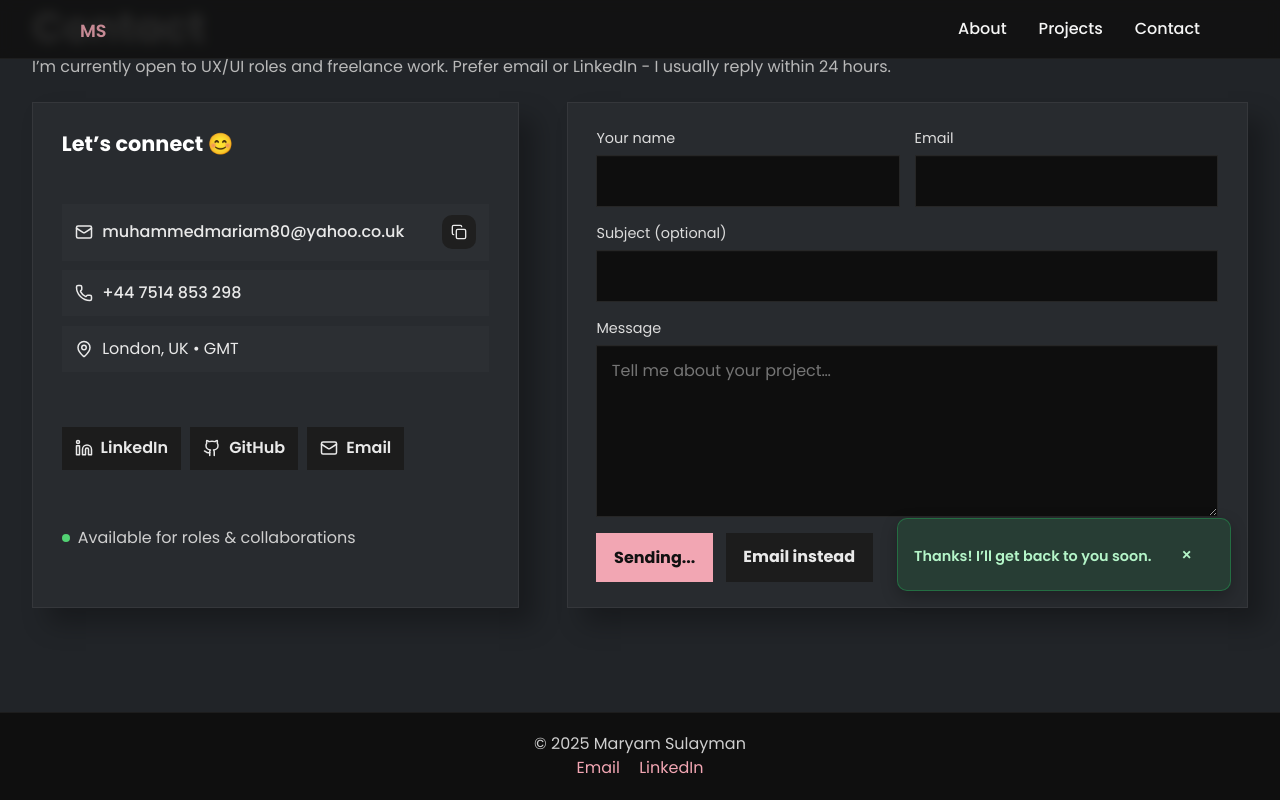
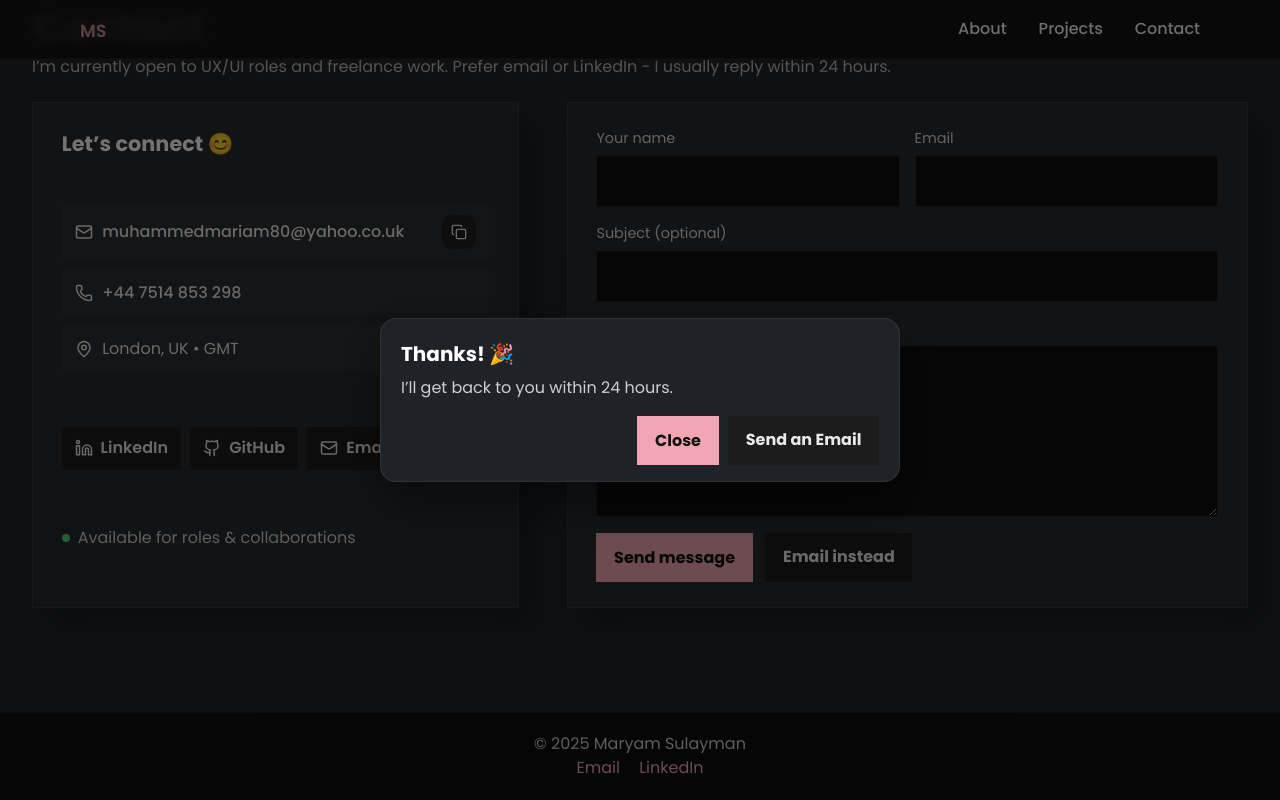
Before and after one commit to maryam-sulayman/portfolio, a React (Vite) app: page / in a window 1280 px wide. Both pictures are taken after typing "Sample", "name@example.com", "Sample", "Sample" into the empty fields and a click on the button "Send message". Shown: the part 2033-2833 px from the top of the page. Built offline with nearby package versions, Linux system fonts and the light colour scheme.

Commit message:
replaced toast message with modal and trying to fix netlify notifications

```diff
--- a/index.html
+++ b/index.html
@@ -24,12 +24,14 @@
   <body>
     <div id="root"></div>
     <script type="module" src="/src/main.jsx"></script>
-    <form name="contact" netlify netlify-honeypot="bot-field" hidden>
-  <input type="text" name="name" />
-  <input type="email" name="email" />
+<form name="contact" netlify netlify-honeypot="bot-field" hidden>
+  <input name="name" />
+  <input name="email" type="email" />
+  <input name="subject" />
   <textarea name="message"></textarea>
 </form>
 
 
+
   </body>
 </html>
--- a/src/components/Contact.jsx
+++ b/src/components/Contact.jsx
@@ -1,13 +1,15 @@
-import React, { useState } from "react";
+import React, { useState, useEffect, useRef } from "react";
 import { motion } from "framer-motion";
 import { Mail, Linkedin, Github, Phone, Copy, Check, MapPin } from "lucide-react";
 import "../styles/Contact.css";
 
 export default function Contact() {
   const [copied, setCopied] = useState(false);
+  const [isModalOpen, setIsModalOpen] = useState(false);
   const [sending, setSending] = useState(false);
+  const modalTimer = useRef(null);
+
   const email = "muhammedmariam80@yahoo.co.uk";
-  const [notice, setNotice] = useState(null);
 
   const copyEmail = async () => {
     try {
@@ -17,12 +19,20 @@ export default function Contact() {
     } catch {}
   };
 
-  // Netlify AJAX submit
+  const closeModal = () => {
+    setIsModalOpen(false);
+    if (modalTimer.current) {
+      clearTimeout(modalTimer.current);
+      modalTimer.current = null;
+    }
+  };
+
   const handleSubmit = async (e) => {
     e.preventDefault();
     setSending(true);
-    const form = e.target;
+    const form = e.currentTarget;
     const data = new FormData(form);
+    if (!data.get("form-name")) data.set("form-name", "contact");
 
     try {
       await fetch("/", {
@@ -30,16 +40,28 @@ export default function Contact() {
         headers: { "Content-Type": "application/x-www-form-urlencoded" },
         body: new URLSearchParams(data).toString(),
       });
+
+      setSending(false);
       form.reset();
-  setNotice({ type: "success", text: "Thanks! I’ll get back to you soon." });
-  // auto-hide after 8s (optional)
-  setTimeout(() => setNotice(null), 8000);
+      setIsModalOpen(true);
+
+      // auto-close after 6s (remove if you want manual close only)
+      modalTimer.current = setTimeout(closeModal, 6000);
     } catch (err) {
       console.error(err);
-  setNotice({ type: "error", text: "Sorry, something went wrong. Please email me instead." });
+      setSending(false);
+      alert("Sorry, something went wrong. Please email me instead.");
     }
+  };
 
+  // lock/unlock background scroll when modal opens
+  useEffect(() => {
+    document.body.classList.toggle("modal-open", isModalOpen);
+    return () => {
+      document.body.classList.remove("modal-open");
+      if (modalTimer.current) clearTimeout(modalTimer.current);
     };
+  }, [isModalOpen]);
 
   return (
     <section id="contact" className="contact-section">
@@ -120,7 +142,7 @@ export default function Contact() {
           viewport={{ once: true, amount: 0.4 }}
           transition={{ duration: 0.5, delay: 0.1 }}
         >
-          {/* Netlify needs these at the top */}
+          {/* Netlify registration fields */}
           <input type="hidden" name="form-name" value="contact" />
           <p style={{ display: "none" }}>
             <label>Don’t fill this out: <input name="bot-field" /></label>
@@ -151,30 +173,29 @@ export default function Contact() {
             <button type="submit" className="btn-primary" disabled={sending}>
               {sending ? "Sending..." : "Send message"}
             </button>
-            <a className="btn-ghost" href={`mailto:${email}?subject=Hello%20Maryam`}>
-              Email instead
-            </a>
+            <a className="btn-ghost" href={`mailto:${email}?subject=Hello%20Maryam`}>Email instead</a>
           </div>
 
-          {/* polite success note */}
-          <div aria-live="polite">
-            <div aria-live="polite">
-  {notice && (
-    <div className={`toast ${notice.type}`}>
-      {notice.text}
-      <button
-        type="button"
-        className="toast-close"
-        aria-label="Dismiss"
-        onClick={() => setNotice(null)}
+          {/* Success Modal */}
+          {isModalOpen && (
+            <div
+              className="modal-overlay"
+              role="dialog"
+              aria-modal="true"
+              aria-labelledby="contact-success-title"
+              onClick={closeModal}
+              tabIndex={-1}
             >
-        ×
-      </button>
+              <div className="modal-card" onClick={(e) => e.stopPropagation()}>
+                <h3 id="contact-success-title">Thanks! 🎉</h3>
+                <p>I’ll get back to you within 24 hours.</p>
+                <div className="modal-actions">
+                  <button className="btn-primary" type="button" onClick={closeModal}>Close</button>
+                  <a className="btn-ghost" href={`mailto:${email}?subject=Follow-up`}>Send an Email</a>
+                </div>
+              </div>
             </div>
           )}
-</div>
-
-          </div>
         </motion.form>
       </div>
     </section>
--- a/src/styles/Contact.css
+++ b/src/styles/Contact.css
@@ -6,7 +6,7 @@
   --elev: 16px 16px 24px rgba(0,0,0,.28);
 }
 
-/* ===== Section shell ===== */
+
 .contact-section{
   max-width: 1300px;
   margin: 0 auto;
@@ -16,7 +16,7 @@
 .contact-header h1{ font-size: 2.6rem; color:#fff; margin-bottom:.25rem; }
 .contact-header .muted{ color: var(--muted); }
 
-/* ===== Grid ===== */
+
 .contact-grid{
   display: grid;
   grid-template-columns: 1fr 1.4fr;
@@ -27,7 +27,7 @@
   background: var(--card-bg);
   border: 1px solid rgba(255,255,255,.06);
   box-shadow: var(--elev);
-  min-width: 0;                       /* prevents overflow on narrow screens */
+  min-width: 0;
 }
 
 /* ===== Left: info card ===== */
@@ -45,7 +45,7 @@
 }
 .info-list a{
   color:#e9e9e9; text-decoration:none;
-  overflow-wrap:anywhere;              /* long emails never overflow */
+  overflow-wrap:anywhere;
 }
 .copy-btn{
   margin-left:auto;
@@ -99,7 +99,7 @@ input:focus, textarea:focus{
 }
 .btn-ghost:hover{ background:#2a2a2a; }
 
-/* toast */
+
 .toast{
   position:absolute; right:16px; bottom:16px; padding:.55rem .8rem;
   font-weight:600; font-size:.9rem;
@@ -107,21 +107,16 @@ input:focus, textarea:focus{
 .toast.success{ background:#1e2b22; color:#9cf0b4; border:1px solid #284f37; }
 
 
-/* ====== RESPONSIVE ====== */
-
-/* Large tablets: tighten columns but keep 2-col */
 @media (max-width: 1120px){
   .contact-grid{ grid-template-columns: 1fr 1.2fr; gap: 2.2rem; }
 }
 
-/* iPad portrait & below: still 2-col, smaller gutters/controls */
 @media (max-width: 920px){
   .contact-grid{ grid-template-columns: 1fr 1fr; gap: 1.6rem; }
   .info-card, .form-card{ padding: 1.4rem 1.5rem; }
   .copy-btn{ width: 36px; height: 36px; }
 }
 
-/* Phones: single column, stack fields/buttons, comfy touch targets */
 @media (max-width: 680px){
   .contact-section{ padding: 4.5rem 1.25rem 3rem; }
   .contact-header h1{ font-size: 2rem; text-align: center; }
@@ -146,12 +141,28 @@ input:focus, textarea:focus{
 
   .toast{ position: static; margin-top: .75rem; align-self: flex-end; }
 }
-.toast {
-  margin-top: .9rem;
-  padding: .75rem 1rem;
-  border-radius: 10px;
-  box-shadow: 0 6px 16px rgba(0,0,0,.25);
+.modal-overlay{
+  position: fixed; inset: 0;
+  background: rgba(0,0,0,.55);
+  display: grid; place-items: center;
+  z-index: 9999;
+  padding: 1rem;
+  animation: fadeIn .15s ease-out;
 }
-.toast.success { background: rgba(34,197,94,.12); color: #b4f5c8; border: 1px solid rgba(34,197,94,.35); }
-.toast.error   { background: rgba(239,68,68,.12); color: #fecaca; border: 1px solid rgba(239,68,68,.35); }
-.toast-close { background: transparent; border: 0; color: inherit; font-size: 1.1rem; margin-left: .5rem; cursor: pointer; }
+.modal-card{
+  background: #1f2226;
+  color: #e9e9e9;
+  border: 1px solid rgba(255,255,255,.08);
+  box-shadow: 0 20px 50px rgba(0,0,0,.45);
+  border-radius: 16px;
+  max-width: 520px; width: 100%;
+  padding: 1.25rem 1.25rem 1rem;
+  animation: popIn .18s ease-out;
+}
+.modal-card h3{ margin: 0 0 .4rem; font-size: 1.25rem; color: #fff; }
+.modal-card p{ margin: 0 0 1rem; color:#cfcfcf; }
+.modal-actions{ display:flex; gap:.6rem; justify-content:flex-end; }
+@keyframes fadeIn { from{ opacity:0 } to{ opacity:1 } }
+@keyframes popIn  { from{ transform:scale(.96); opacity:.9 } to{ transform:scale(1); opacity:1 } }
+
+body.modal-open { overflow: hidden; }
```
Lines whose indentation alone changed are shown as unchanged.
